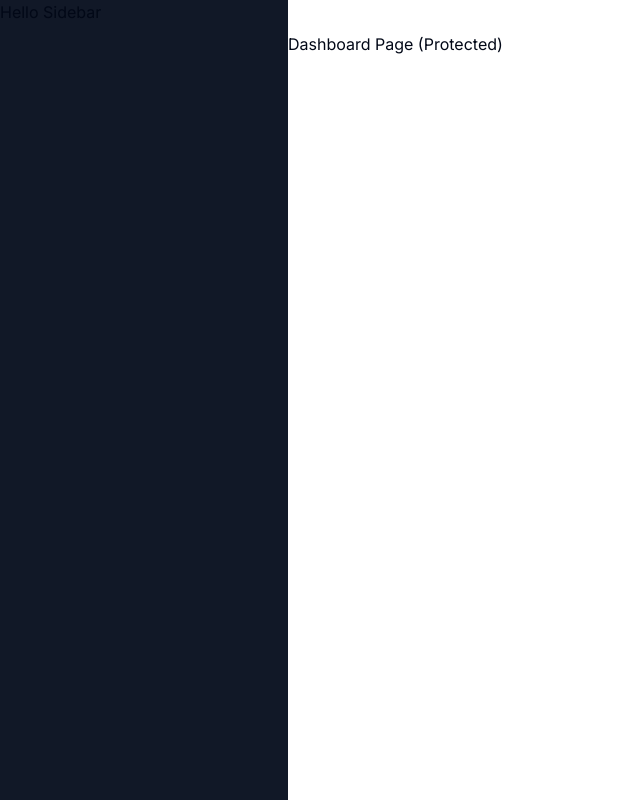
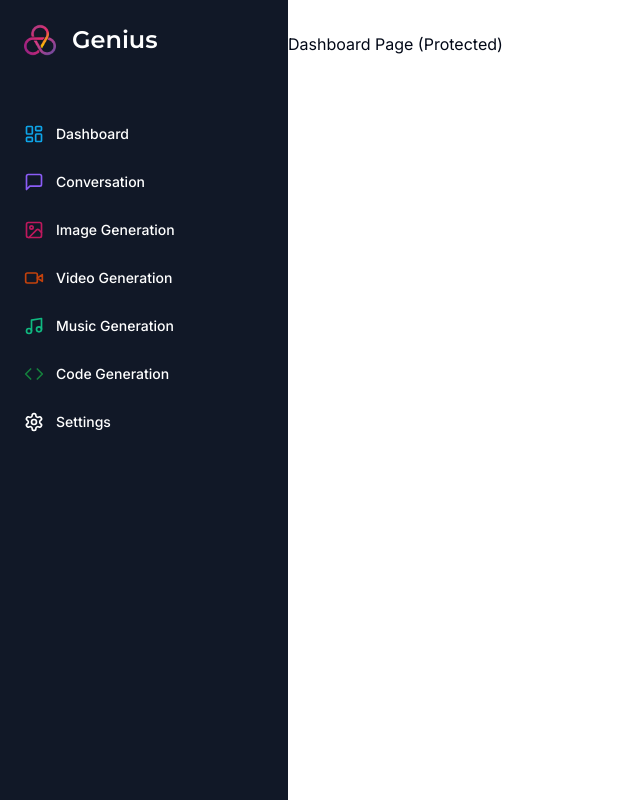
Before and after one commit to bviscosi/ai-saas, a Next.js app: page /dashboard in a window 1280 px wide. Shown: the whole page, without its empty margins (0-640 px from the left). Built offline with nearby package versions, Linux system fonts and the light colour scheme.

Commit message:
Create Sidebar (desktop)

```diff
--- a/app/(dashboard)/layout.tsx
+++ b/app/(dashboard)/layout.tsx
@@ -1,10 +1,11 @@
 import Navbar from '@/components/Navbar';
+import Sidebar from '@/components/Sidebar';
 
 const DashboardLayout = ({ children }: { children: React.ReactNode }) => {
 	return (
 		<div className='h-full relative'>
 			<div className='hidden h-full md:flex md:w-72 md:flex-col md:fixed md:inset-y-0 z-[80] bg-gray-900'>
-				<div>Hello Sidebar</div>
+				<Sidebar />
 			</div>
 			<main className='md:pl-72'>
 				<Navbar></Navbar>
--- /dev/null
+++ b/components/Sidebar.tsx
@@ -0,0 +1,57 @@
+'use client';
+
+import { cn } from '@/lib/utils';
+import {
+	Code,
+	ImageIcon,
+	LayoutDashboard,
+	MessageSquare,
+	Music,
+	Settings,
+	VideoIcon,
+} from 'lucide-react';
+import { Montserrat } from 'next/font/google';
+import Image from 'next/image';
+import Link from 'next/link';
+
+const montserrat = Montserrat({ weight: '600', subsets: ['latin'] });
+
+const routes = [
+	{ label: 'Dashboard', icon: LayoutDashboard, href: '/dashboard', color: 'text-sky-500' },
+	{ label: 'Conversation', icon: MessageSquare, href: '/conversation', color: 'text-violet-500' },
+	{ label: 'Image Generation', icon: ImageIcon, href: '/image', color: 'text-pink-700' },
+	{ label: 'Video Generation', icon: VideoIcon, href: '/video', color: 'text-orange-700' },
+	{ label: 'Music Generation', icon: Music, href: '/music', color: 'text-emerald-500' },
+	{ label: 'Code Generation', icon: Code, href: '/code', color: 'text-green-700' },
+	{ label: 'Settings', icon: Settings, href: '/settings' },
+];
+
+const Sidebar = () => {
+	return (
+		<div className='space-y-4 py-4 flex flex-col h-full bg-[#111827] text-white'>
+			<div className='px-3 py-2 flex-1'>
+				<Link href='/dashboard' className='flex items-center pl-3 mb-14'>
+					<div className='relative w-8 h-8 mr-4'>
+						<Image fill alt='logo' src='/logo.png' />
+					</div>
+					<h1 className={cn('text-2xl font-bold', montserrat.className)}>Genius</h1>
+				</Link>
+				<div className='space-y-1'>
+					{routes.map((route) => (
+						<Link
+							href={route.href}
+							key={route.href}
+							className='text-sm group flex p-3 w-full justify-start font-medium cursor-pointer hover:text-white hover:bg-white/10 rounded-lg transition'>
+							<div className='flex items-center flex-1'>
+								<route.icon className={cn('h-5 w-5 mr-3', route.color)} />
+								{route.label}
+							</div>
+						</Link>
+					))}
+				</div>
+			</div>
+		</div>
+	);
+};
+
+export default Sidebar;
```
Also changed, not shown: public/logo.png (added).
